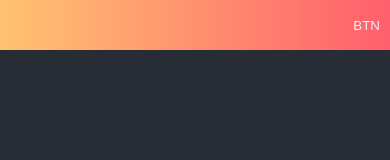
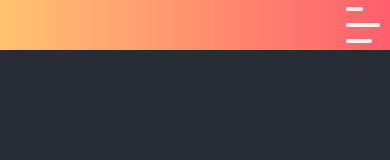
Before and after one commit to Illenhad/associsson, a React (Create React App) app: page / in a window 390 px wide. Shown: the top 160 px of the page. Built offline with nearby package versions, Linux system fonts and the light colour scheme.

Commit message:
Button burger implementation.

```diff
--- a/src/components/navbar/Navbar.css
+++ b/src/components/navbar/Navbar.css
@@ -1,9 +1,10 @@
 nav {
     height: 50px;
-    background: #FF5F6D;  /* fallback for old browsers */
-    background: -webkit-linear-gradient(to right, #FFC371, #FF5F6D);  /* Chrome 10-25, Safari 5.1-6 */
+    background: #FF5F6D; /* fallback for old browsers */
+    background: -webkit-linear-gradient(to right, #FFC371, #FF5F6D); /* Chrome 10-25, Safari 5.1-6 */
     background: linear-gradient(to right, #FFC371, #FF5F6D); /* W3C, IE 10+/ Edge, Firefox 16+, Chrome 26+, Opera 12+, Safari 7+ */
 }
+
 .navbar {
     margin: 0;
     padding: 0;
@@ -13,6 +14,7 @@ nav {
     align-items: center;
     position: relative;
 }
+
 .navbar-items {
     visibility: hidden;
     opacity: 0;
@@ -22,19 +24,64 @@ nav {
     color: #f1f1f1;
     transition: 0s visibility, .2s opacity ease-in-out;
 }
-.navbar-btn {
-    display: none;
-}
+
 .active > .navbar-items {
     visibility: visible;
     opacity: 1;
 }
+
+.navbar-btn {
+    display: none;
+    cursor: pointer;
+}
+
+/* Button burger animation */
+.btn-row {
+    background-color: #f1f1f1;
+    border-radius: 10px;
+    height: 10px;
+    margin: 6px 0;
+    transition: .4s cubic-bezier(0.68, -0.6, 0.32, 1.6);
+}
+
+.btn-row:nth-child(1) {
+    width: 50%;
+}
+
+.btn-row:nth-child(2) {
+    width: 100%;
+}
+
+.btn-row:nth-child(3) {
+    width: 75%;
+}
+
+.active > .btn-row:nth-child(1) {
+    transform-origin: bottom;
+    transform: rotatez(45deg) translate(8px, 5px)
+}
+
+.active > .btn-row:nth-child(2) {
+    transform-origin: top;
+    transform: rotatez(-45deg)
+}
+
+.active > .btn-row:nth-child(3) {
+    transform-origin: bottom;
+    width: 50%;
+    transform: translate(14px, -11px) rotatez(45deg);
+}
+/* END Button burger animation */
+
 @media screen and (max-width: 500px) {
-    .navbar-btn{
-        display: block;
+    .navbar-btn {
+        display: flex;
+        flex-direction: column;
         position: absolute;
         top: 0;
         right: 0;
+        height: 50px;
+        width: 50px;
         line-height: 50px;
         padding-right: 10px;
         background: transparent;
@@ -43,21 +90,24 @@ nav {
         outline: none;
         cursor: pointer;
     }
+
     .navbar {
         flex-direction: column;
         height: 200px;
     }
+
     .navbar-items {
         height: 50px;
         width: 100%;
         padding: 0;
         line-height: 50px;
         border-bottom: 1px solid #f1f1f1;
-        background: #FF5F6D;  /* fallback for old browsers */
-        background: -webkit-linear-gradient(to right, #FFC371, #FF5F6D);  /* Chrome 10-25, Safari 5.1-6 */
+        background: #FF5F6D; /* fallback for old browsers */
+        background: -webkit-linear-gradient(to right, #FFC371, #FF5F6D); /* Chrome 10-25, Safari 5.1-6 */
         background: linear-gradient(to right, #FFC371, #FF5F6D); /* W3C, IE 10+/ Edge, Firefox 16+, Chrome 26+, Opera 12+, Safari 7+ */
     }
-    .navbar-items:nth-child(1){
+
+    .navbar-items:nth-child(1) {
         margin-top: 50px;
         border-top: 1px solid #f1f1f1;
     }
--- a/src/components/navbar/Navbar.jsx
+++ b/src/components/navbar/Navbar.jsx
@@ -13,11 +13,15 @@ function Navbar() {
     useEffect(() => {
         const changeWidth = () => {
             setWindowWidth(window.innerWidth);
-            if (window.innerWidth > 500) { setToggleMenu(false); }
+            if (window.innerWidth > 500) {
+                setToggleMenu(false);
+            }
         };
 
         window.addEventListener('resize', changeWidth);
-        return () => { window.removeEventListener('resize', changeWidth); }
+        return () => {
+            window.removeEventListener('resize', changeWidth);
+        }
     }, []);
 
     return (
@@ -27,7 +31,11 @@ function Navbar() {
                 <li className="navbar-items">Page 2</li>
                 <li className="navbar-items">Page 3</li>
             </ul>
-            <button onClick={toggleMenuSmallScreen} className="navbar-btn">BTN</button>
+            <button onClick={toggleMenuSmallScreen} className={(toggleMenu || windowWidth > 500) ? "navbar-btn active" : "navbar-btn"}>
+                <div className="btn-row"/>
+                <div className="btn-row"/>
+                <div className="btn-row"/>
+            </button>
         </nav>
     );
 }
```
